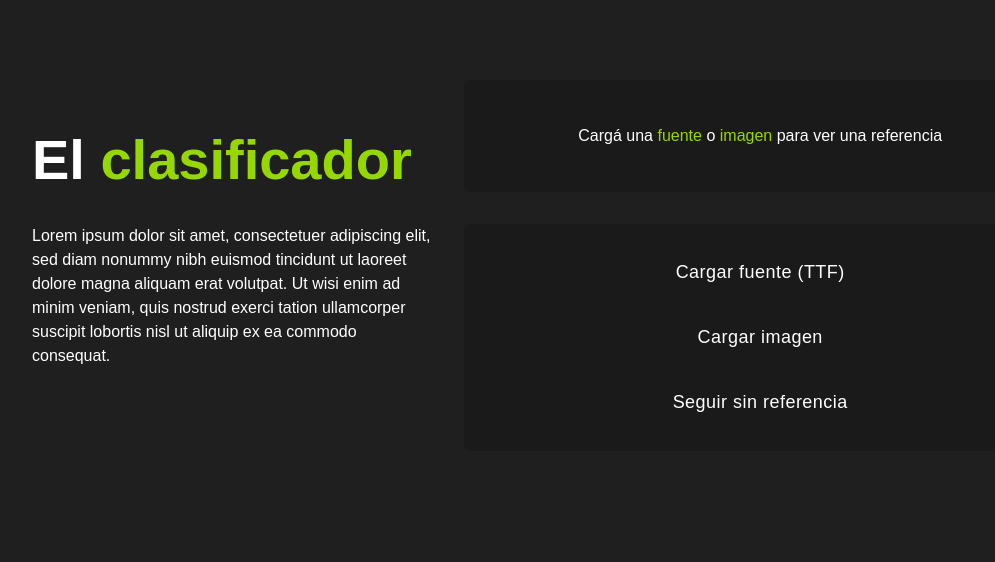
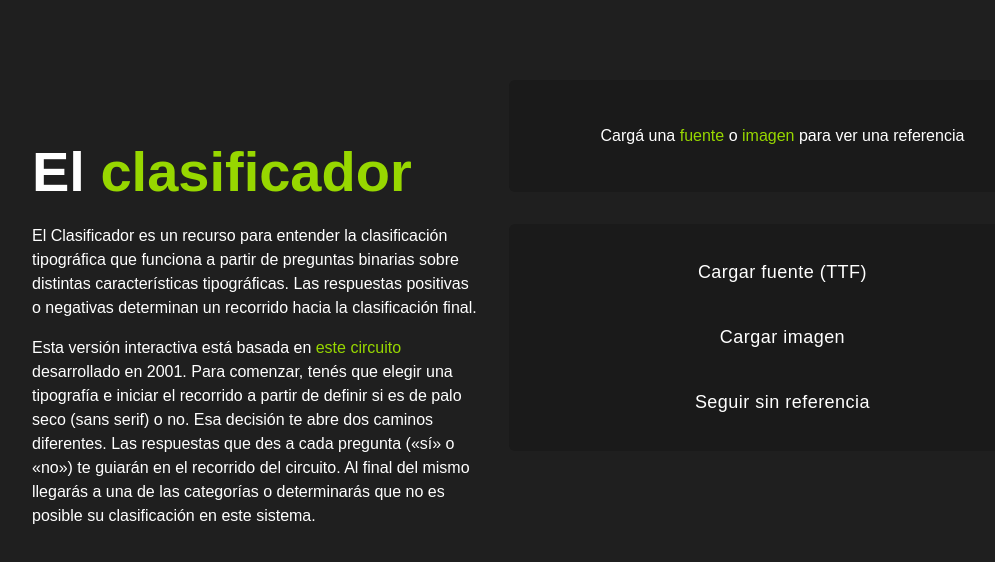
Before and after one commit to teofum/clasificador, a React (Vite) app: page / in a window 1280 px wide. Shown: the top 562 px of the page, without its empty margins (96-1091 px from the left). Built offline with nearby package versions, Linux system fonts and the light colour scheme.

Commit message:
Added explanation text

```diff
--- a/src/App.css
+++ b/src/App.css
@@ -1,7 +1,7 @@
 .App {
   display: grid;
   grid-auto-flow: column;
-  grid-template-columns: min(45%, 45ch) 1fr;
+  grid-template-columns: min(45%, 50ch) 1fr;
   grid-template-rows: 10rem auto;
 
   justify-content: center;
@@ -18,6 +18,8 @@
 
   font-size: var(--font-large);
   font-weight: 900;
+
+  margin-bottom: -0.22em;
 }
 
 .summary {
@@ -26,8 +28,8 @@
   z-index: 1;
 }
 
-.summary p {
-  hyphens: auto;
+.summary p + p {
+  margin-top: 1em;
 }
 
 .font-preview {
@@ -42,6 +44,8 @@
   place-content: center;
   gap: 1rem;
   padding: 1.5rem 3rem;
+
+  align-self: start;
 }
 
 .decision-slides {
--- a/src/App.tsx
+++ b/src/App.tsx
@@ -5,6 +5,7 @@ import DecisionSlides from './components/DecisionSlides';
 import FontPreview from './components/FontPreview';
 
 import './App.css';
+import Anchor from './components/Anchor';
 
 function App() {
   const [started, setStarted] = useState(false);
@@ -40,10 +41,20 @@ function App() {
 
       <div className='summary'>
         <p>
-          Lorem ipsum dolor sit amet, consectetuer adipiscing elit, sed diam
-          nonummy nibh euismod tincidunt ut laoreet dolore magna aliquam erat
-          volutpat. Ut wisi enim ad minim veniam, quis nostrud exerci tation
-          ullamcorper suscipit lobortis nisl ut aliquip ex ea commodo consequat.
+          El Clasificador es un recurso para entender la clasificación
+          tipográfica que funciona a partir de preguntas binarias sobre
+          distintas características tipográficas. Las respuestas positivas
+          o negativas determinan un recorrido hacia la clasificación final.
+        </p>
+        <p>
+          Esta versión interactiva está basada
+          en <Anchor href='http://www.oert.org/el-clasificador/'>este circuito</Anchor> desarrollado
+          en 2001. Para comenzar, tenés que elegir una tipografía e iniciar el recorrido
+          a partir de definir si es de palo seco (sans serif) o no. Esa decisión
+          te abre dos caminos diferentes. Las respuestas que des a cada pregunta
+          («sí» o «no») te guiarán en el recorrido del circuito. Al final del
+          mismo llegarás a una de las categorías o determinarás que no es posible
+          su clasificación en este sistema.
         </p>
       </div>
 
--- /dev/null
+++ b/src/components/Anchor.tsx
@@ -0,0 +1,13 @@
+import React, { AnchorHTMLAttributes, DetailedHTMLProps } from 'react';
+
+type AnchorProps = DetailedHTMLProps<AnchorHTMLAttributes<HTMLAnchorElement>, HTMLAnchorElement>;
+
+function Anchor({ href, children, ...props }: AnchorProps) {
+  return (
+    <a href= { href } {...props } target = '_blank' rel = 'noopener noreferrer' >
+      { children }
+    </a>
+  );
+}
+
+export default Anchor;
--- a/src/index.css
+++ b/src/index.css
@@ -14,5 +14,5 @@ code {
 }
 
 p {
-  max-width: 45ch;
+  max-width: 50ch;
 }
--- a/src/styles/theme.css
+++ b/src/styles/theme.css
@@ -7,7 +7,7 @@
   --color-base-darker: rgb(20, 20, 20);
 
   --color-accent: rgb(151, 215, 0);
-  --color-accent-075: rgba(151, 215, 0, 0.75);
+  --color-accent-o75: rgba(151, 215, 0, 0.75);
   --color-warn: rgb(216, 14, 18);
   --color-warn-light: hsl(359, 75%, 60%);
 
@@ -37,6 +37,7 @@ body {
 
 a {
   color: var(--color-accent);
+  text-decoration: none;
   cursor: pointer;
 }
 
```
